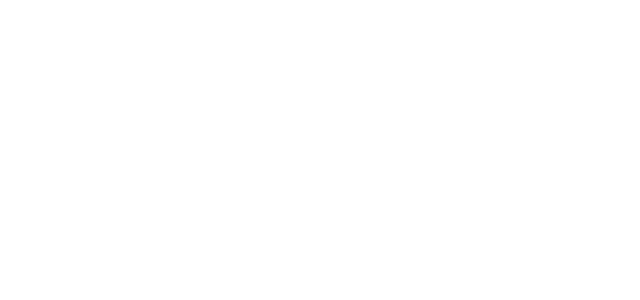
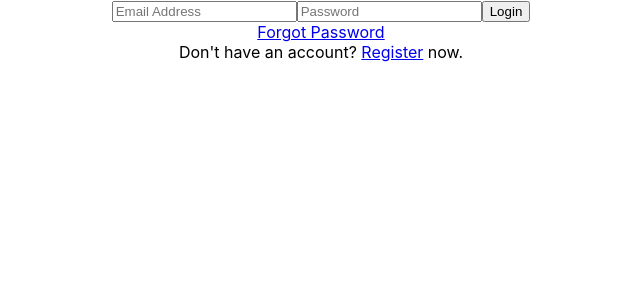
Before and after one commit to wpinrui/better, a React (Create React App) app: page / in a window 1280 px wide. Shown: the top 300 px of the page, without its empty margins (319-959 px from the left). Built offline with nearby package versions, Linux system fonts and the light colour scheme; no server answers.

Commit message:
Create login page

```diff
--- a/package.json
+++ b/package.json
@@ -9,6 +9,8 @@
     "firebase": "^9.14.0",
     "react": "^18.2.0",
     "react-dom": "^18.2.0",
+    "react-firebase-hooks": "^5.1.1",
+    "react-router-dom": "^6.4.5",
     "react-scripts": "5.0.1",
     "web-vitals": "^2.1.4"
   },
--- a/src/App.js
+++ b/src/App.js
@@ -1,7 +1,19 @@
 import "./App.css";
+import Login from "./Auth/Login.js";
+import { BrowserRouter as Router, Route, Routes } from "react-router-dom";
+
+const appDiv = (
+    <div className="App">
+        <Router>
+            <Routes>
+                <Route path="/" element={<Login />} />
+            </Routes>
+        </Router>
+    </div>
+);
 
 function App() {
-    return <div className="App"></div>;
+    return appDiv;
 }
 
 export default App;
--- /dev/null
+++ b/src/Auth/Login.js
@@ -0,0 +1,61 @@
+import React, { useEffect, useState } from "react";
+import { Link, useNavigate } from "react-router-dom";
+import { auth, logInWithEmailAndPassword } from "../firebase";
+import { useAuthState } from "react-firebase-hooks/auth";
+import "./Login.css";
+
+function authBox(state, setter, className, placeholder, type = "text") {
+    return (
+        <input
+            type={type}
+            className={className}
+            value={state}
+            onChange={(field) => setter(field.target.value)}
+            placeholder={placeholder}
+        />
+    );
+}
+
+function Login() {
+    const [email, setEmail] = useState("");
+    const [password, setPassword] = useState("");
+    const [user, loading, error] = useAuthState(auth);
+    const navigate = useNavigate();
+    useEffect(() => {
+        if (loading) {
+            return;
+        }
+        if (user) {
+            navigate("/dashboard");
+        }
+    }, [user, loading, navigate]);
+    return (
+        <div className="login">
+            <div className="login_container">
+                {authBox(email, setEmail, "authBox", "Email Address")}
+                {authBox(
+                    password,
+                    setPassword,
+                    "authBox",
+                    "Password",
+                    "password"
+                )}
+                <button
+                    className="login_btn"
+                    onClick={() => logInWithEmailAndPassword(email, password)}
+                >
+                    Login
+                </button>
+                <div>
+                    <Link to="/reset">Forgot Password</Link>
+                </div>
+                <div>
+                    Don't have an account? <Link to="/register">Register</Link>{" "}
+                    now.
+                </div>
+            </div>
+        </div>
+    );
+}
+
+export default Login;
--- a/src/firebase.js
+++ b/src/firebase.js
@@ -21,7 +21,7 @@
 } from "firebase/firestore";
 
 const firebaseConfig = {
-    apiKey: process.env.FIREBASE_API_KEY,
+    apiKey: process.env.REACT_APP_FIREBASE_API_KEY,
     authDomain: "better-ab01d.firebaseapp.com",
     projectId: "better-ab01d",
     storageBucket: "better-ab01d.appspot.com",
```
Also changed, not shown: src/index.js (+9 -9 lines), src/Auth/Login.css (added), 2 other files (tests, documents, lock files or other folders).
